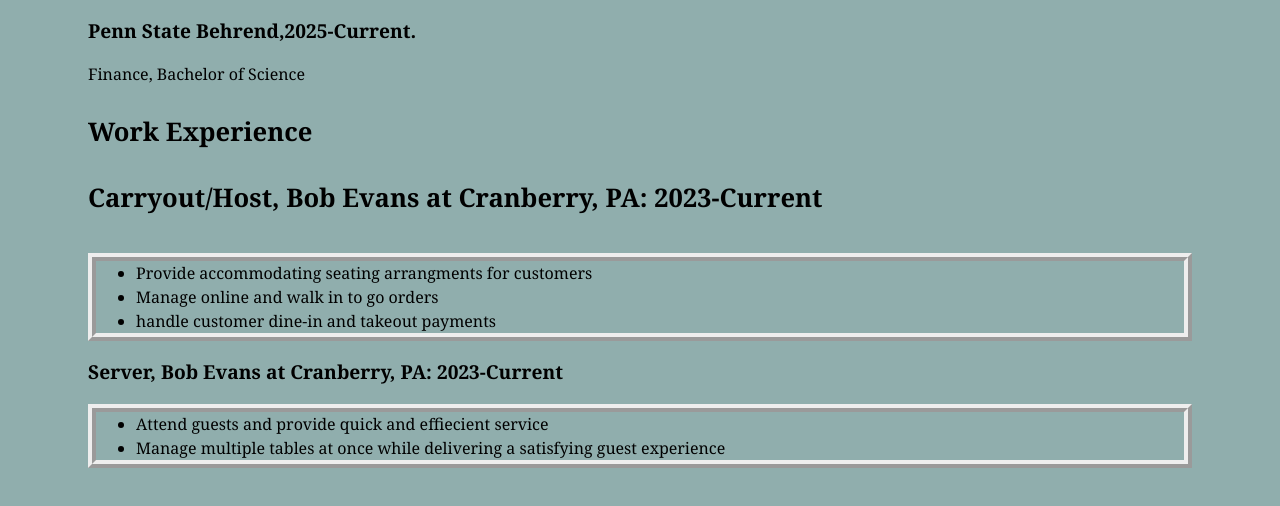
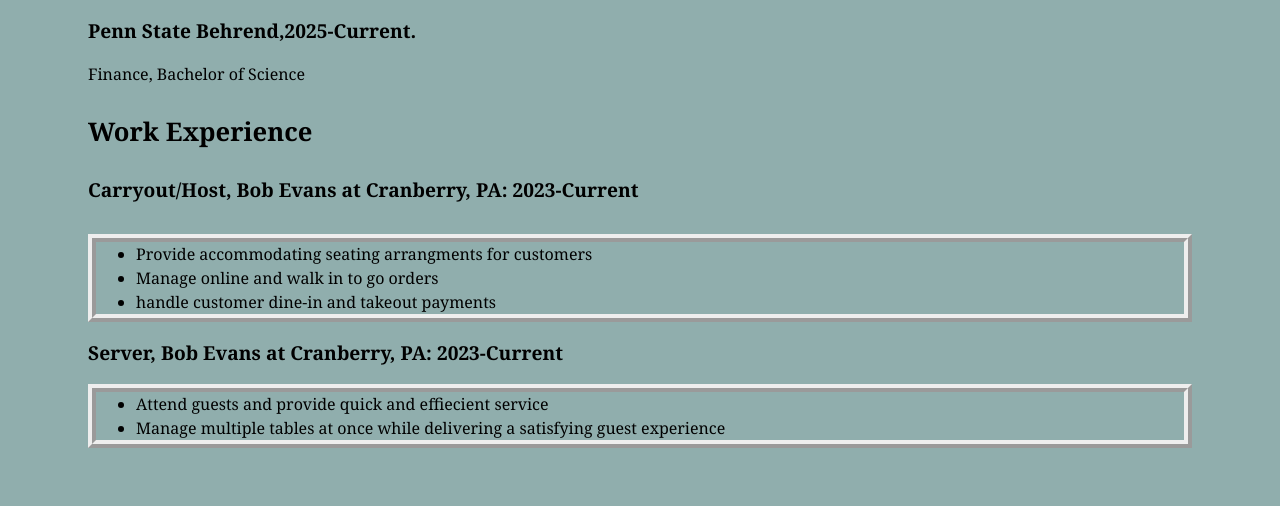
Before and after one commit to EmryB/Portfolio, a plain HTML site: page docs/about.html in a window 1280 px wide. Shown: the part 156-662 px from the top of the page. Drawn offline with Linux system fonts and the light colour scheme.

Commit message:
adjusting text

```diff
--- a/docs/style.css
+++ b/docs/style.css
@@ -30,7 +30,7 @@
     font-size: 2vw
 }
 h5 {
-    font-size: 2vw
+    font-size: 1.5vw
 }
 h6 {
     font-size: 1.5vw
```
